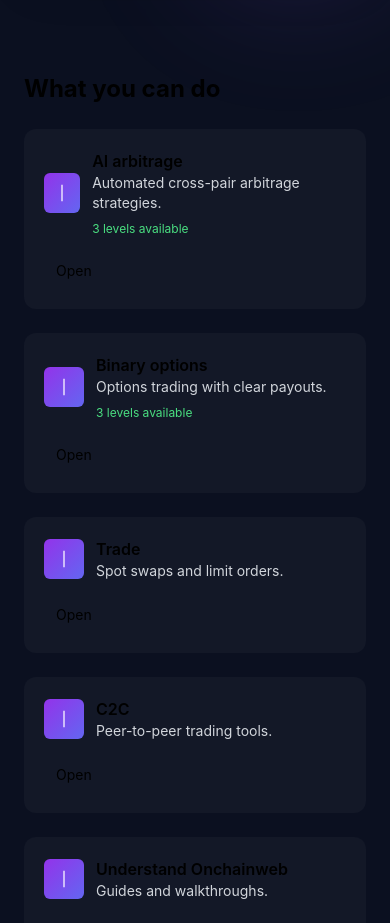
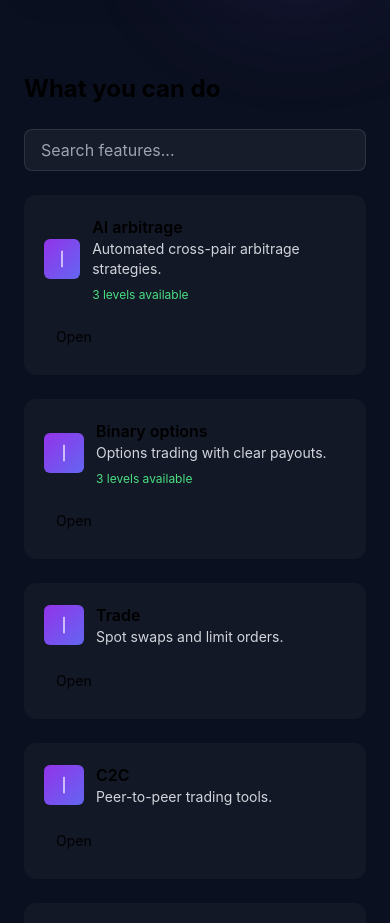
Before and after one commit to xiaoli2428/moekha125-a11y, a React (Vite) app: page / in a window 390 px wide. Shown: the part 940-1863 px from the top of the page. Built offline with nearby package versions, Linux system fonts and the light colour scheme.

Commit message:
Add search/filter functionality for features
- Added search input to filter features by title or description
- Implemented filteredItems state to show matching features
- Added responsive search bar with focus styles

```diff
--- a/src/components/Features.jsx
+++ b/src/components/Features.jsx
@@ -45,6 +45,7 @@ export default function Features() {
   const [errorBinary, setErrorBinary] = useState(null)
   const [showArbitrageLevels, setShowArbitrageLevels] = useState(false)
   const [showBinaryLevels, setShowBinaryLevels] = useState(false)
+  const [searchTerm, setSearchTerm] = useState('')
 
   useEffect(() => {
     // Simulate API fetch for AI arbitrage levels
@@ -91,12 +92,26 @@ export default function Features() {
     fetchBinaryLevels()
   }, [])
 
+  const filteredItems = items.filter(it =>
+    it.title.toLowerCase().includes(searchTerm.toLowerCase()) ||
+    it.desc.toLowerCase().includes(searchTerm.toLowerCase())
+  )
+
   return (
     <section id="markets" className="py-12 px-6 md:px-12">
       <div className="max-w-6xl mx-auto">
         <h2 className="text-2xl font-bold mb-6">What you can do</h2>
+        <div className="mb-6">
+          <input
+            type="text"
+            placeholder="Search features..."
+            value={searchTerm}
+            onChange={(e) => setSearchTerm(e.target.value)}
+            className="w-full max-w-md px-4 py-2 bg-white/5 border border-white/10 rounded-lg focus:outline-none focus:ring-2 focus:ring-purple-500 text-white placeholder-gray-400"
+          />
+        </div>
         <div className="grid grid-cols-1 sm:grid-cols-2 lg:grid-cols-4 gap-6">
-          {items.map((it) => (
+          {filteredItems.map((it) => (
             <div key={it.title} className="p-5 bg-white/3 rounded-xl hover:scale-[1.02] focus-within:ring-2 focus-within:ring-purple-500 transition" role="region" aria-labelledby={`feature-${it.title.replace(/\s+/g, '-').toLowerCase()}`}>
               <div className="flex items-center gap-3">
                 <div className="w-10 h-10 rounded-md bg-gradient-to-br from-purple-600 to-indigo-500 flex items-center justify-center text-white">
```
